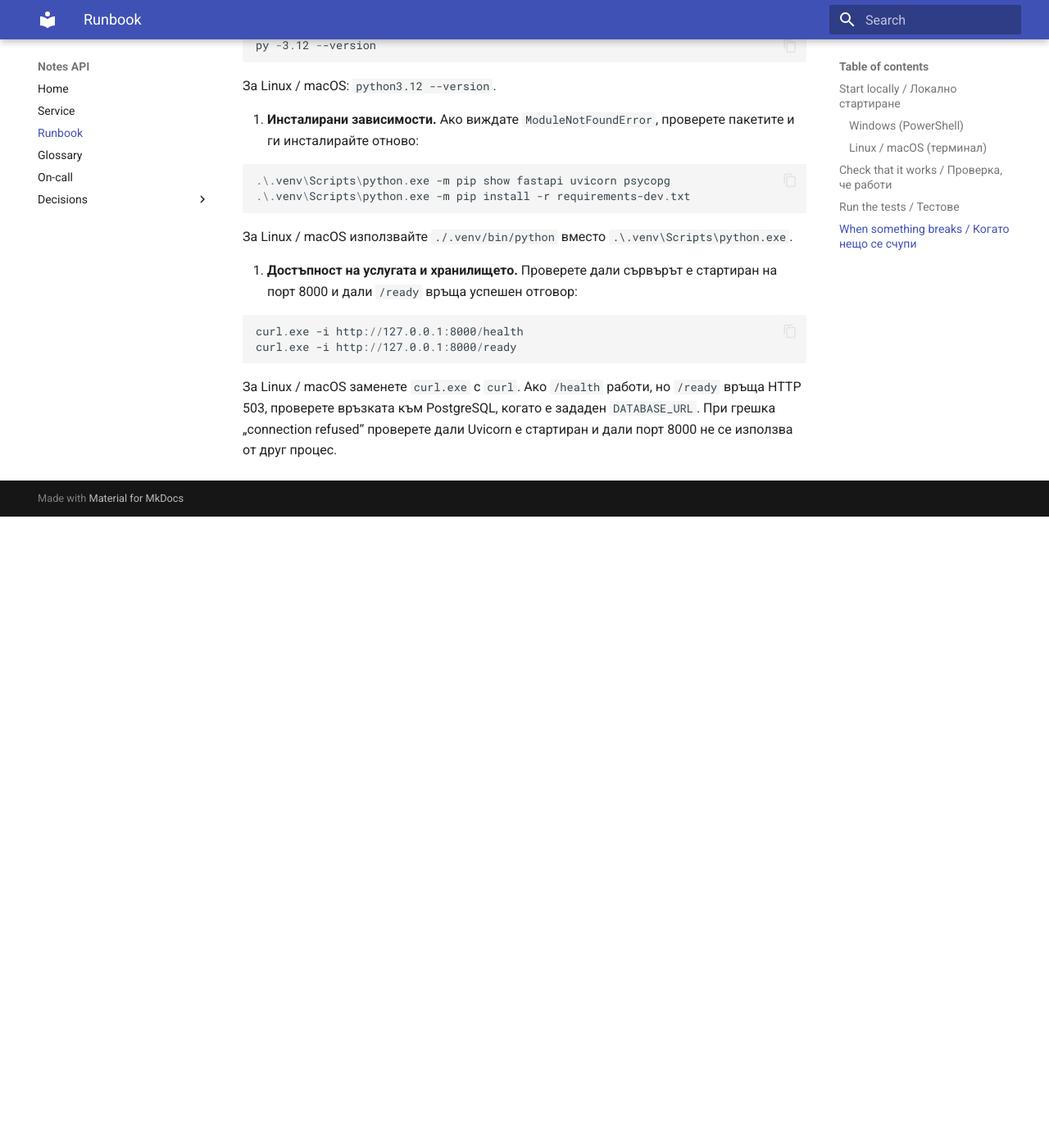
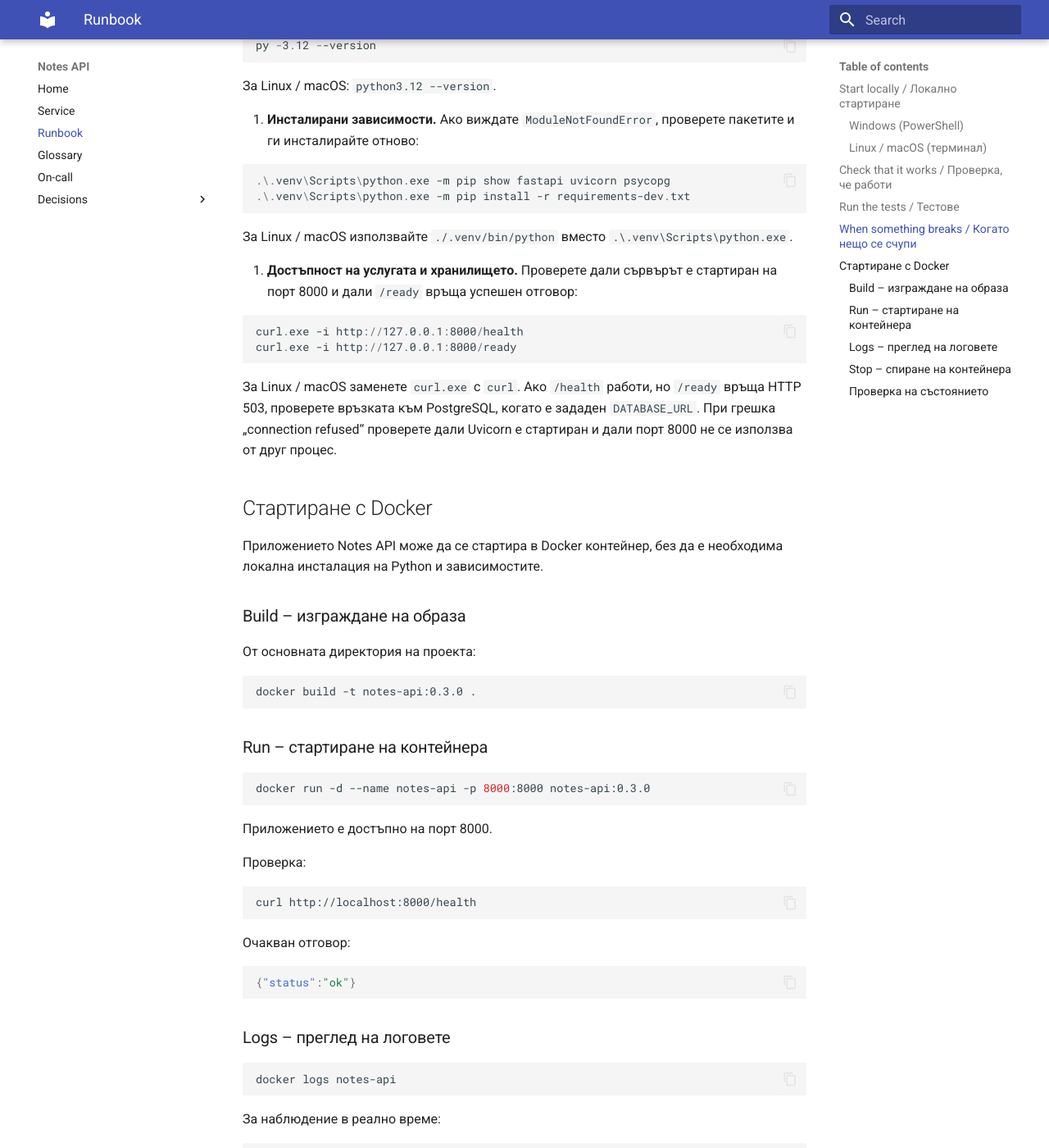
Before and after one commit to Tedi077/devops-lab-02, an MkDocs documentation site: the page built from docs/runbook.md, in a window 1280 px wide and 1400 px high, scrolled down 2517 px. Shown: the whole window at 82% size. Built offline with MkDocs 1.6.1 and Material for MkDocs 9.7.7, drawn with Linux system fonts in a browser that asks for light colours; before the commit the page ends 3147 px from its top, so only the background shows below that; some of the changed text lies outside the part shown.

Commit message:
Add Docker runbook documentation (#35)

````diff
--- a/docs/runbook.md
+++ b/docs/runbook.md
@@ -127,3 +127,73 @@ curl -i -X POST http://127.0.0.1:8000/notes -H 'Content-Type: application/json'
    ```
 
    За Linux / macOS заменете `curl.exe` с `curl`. Ако `/health` работи, но `/ready` връща HTTP 503, проверете връзката към PostgreSQL, когато е зададен `DATABASE_URL`. При грешка „connection refused“ проверете дали Uvicorn е стартиран и дали порт 8000 не се използва от друг процес.
+
+## Стартиране с Docker
+
+Приложението Notes API може да се стартира в Docker контейнер, без да е необходима локална инсталация на Python и зависимостите.
+
+### Build – изграждане на образа
+
+От основната директория на проекта:
+
+```bash
+docker build -t notes-api:0.3.0 .
+```
+
+### Run – стартиране на контейнера
+
+```bash
+docker run -d --name notes-api -p 8000:8000 notes-api:0.3.0
+```
+
+Приложението е достъпно на порт 8000.
+
+Проверка:
+
+```bash
+curl http://localhost:8000/health
+```
+
+Очакван отговор:
+
+```json
+{"status":"ok"}
+```
+
+### Logs – преглед на логовете
+
+```bash
+docker logs notes-api
+```
+
+За наблюдение в реално време:
+
+```bash
+docker logs -f notes-api
+```
+
+Изход от наблюдението: Ctrl+C.
+
+### Stop – спиране на контейнера
+
+```bash
+docker stop notes-api
+```
+
+Премахване на спрения контейнер:
+
+```bash
+docker rm notes-api
+```
+
+### Проверка на състоянието
+
+```bash
+docker ps
+docker inspect --format '{{.State.Health.Status}}' notes-api
+docker exec notes-api whoami
+```
+
+Очаквано състояние: `healthy`.
+
+Приложението работи с непривилегирован потребител `appuser`, а Docker проверява автоматично `/health`.
````
